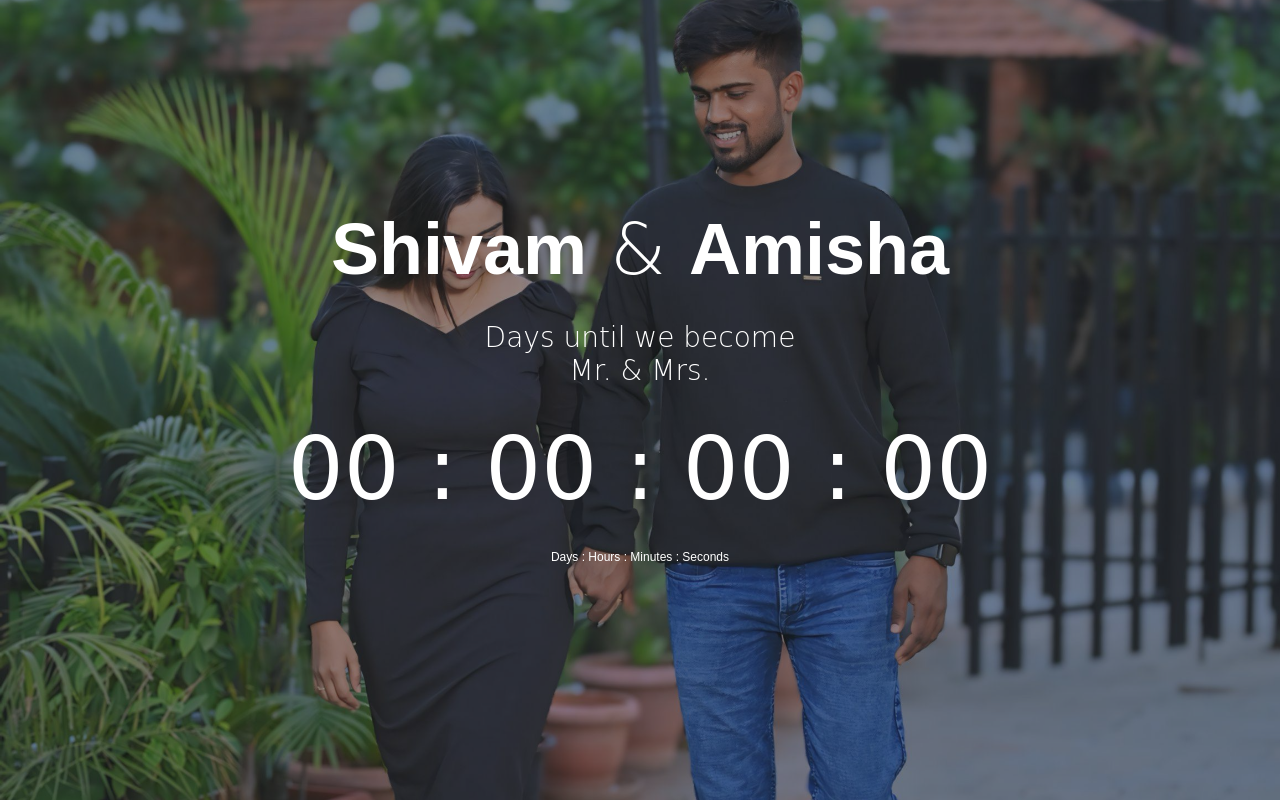
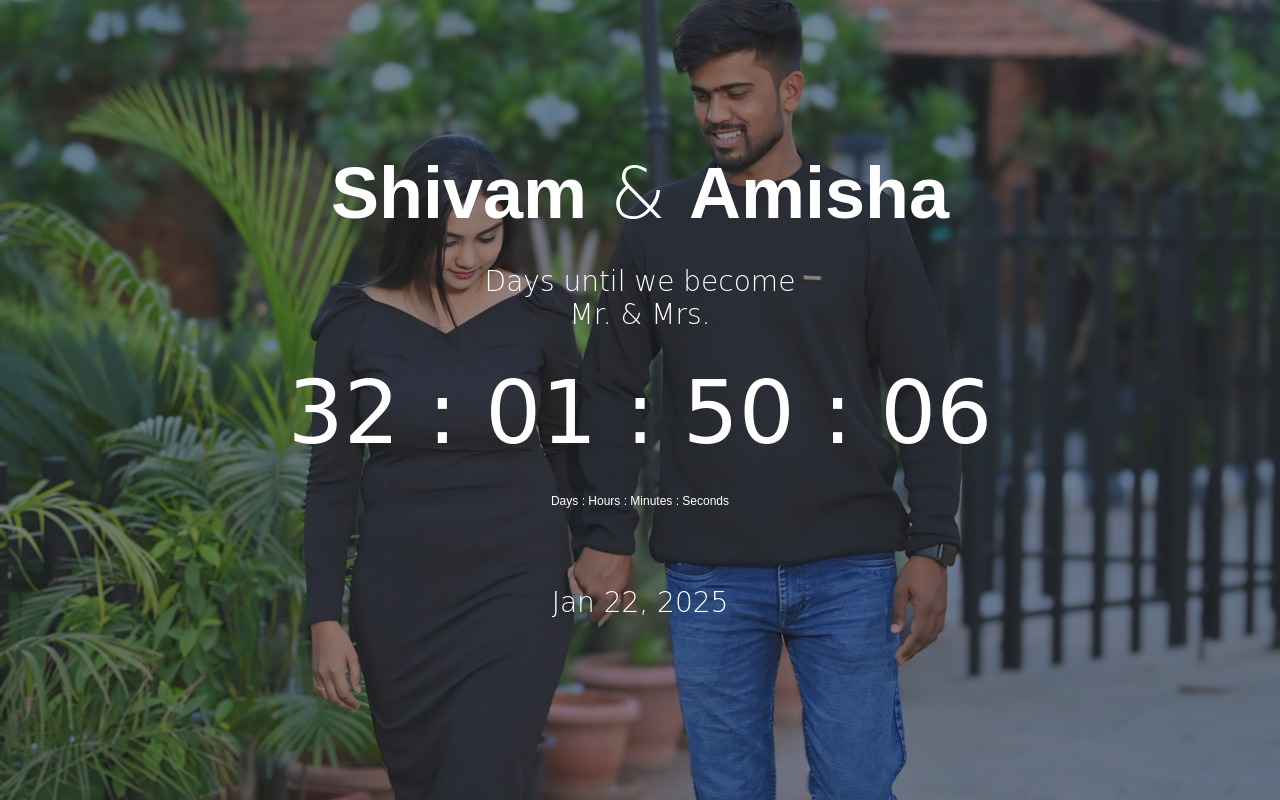
Before and after one commit to shivami22/shivami22.github.io, a plain HTML site: page index.html in a window 1280 px wide. Drawn offline with Linux system fonts and the light colour scheme.

Commit message:
Add files via upload

```diff
--- a/index.html
+++ b/index.html
@@ -4,7 +4,7 @@
   <meta charset="UTF-8">
   <meta name="viewport" content="width=device-width, initial-scale=1.0">
   <meta http-equiv="X-UA-Compatible" content="ie=edge">
-  <title>Umesh & Lakshmi</title>
+  <title>Shivam & Amisha</title>
 
   <link rel="stylesheet" href="main.css" />
 </head>
@@ -16,11 +16,9 @@
       <h2></h2>
       <div class="countdown">00 : 00 : 00 : 00</div>
       <h3>Days : Hours : Minutes : Seconds</h3>
-
+      <br>
+      <h2>Jan 22, 2025</h2>
     </div>
-
-
-
   </header>
 
 
--- a/main.js
+++ b/main.js
@@ -1,5 +1,5 @@
 // Setup End Date for Countdown (getTime == Time in Milleseconds)
-let launchDate = new Date("Apr 21, 2024 10:30:00").getTime();
+let launchDate = new Date("Jan 22, 2025 11:00:00").getTime();
 
 // Setup Timer to tick every 1 second
 let timer = setInterval(tick, 1000);
```
